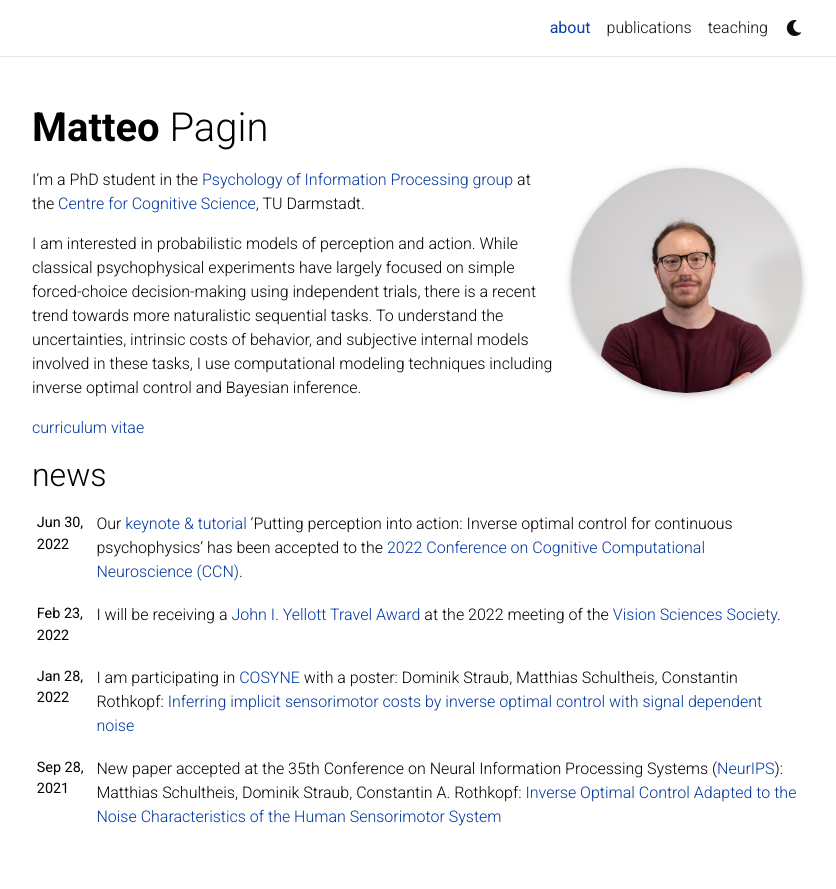
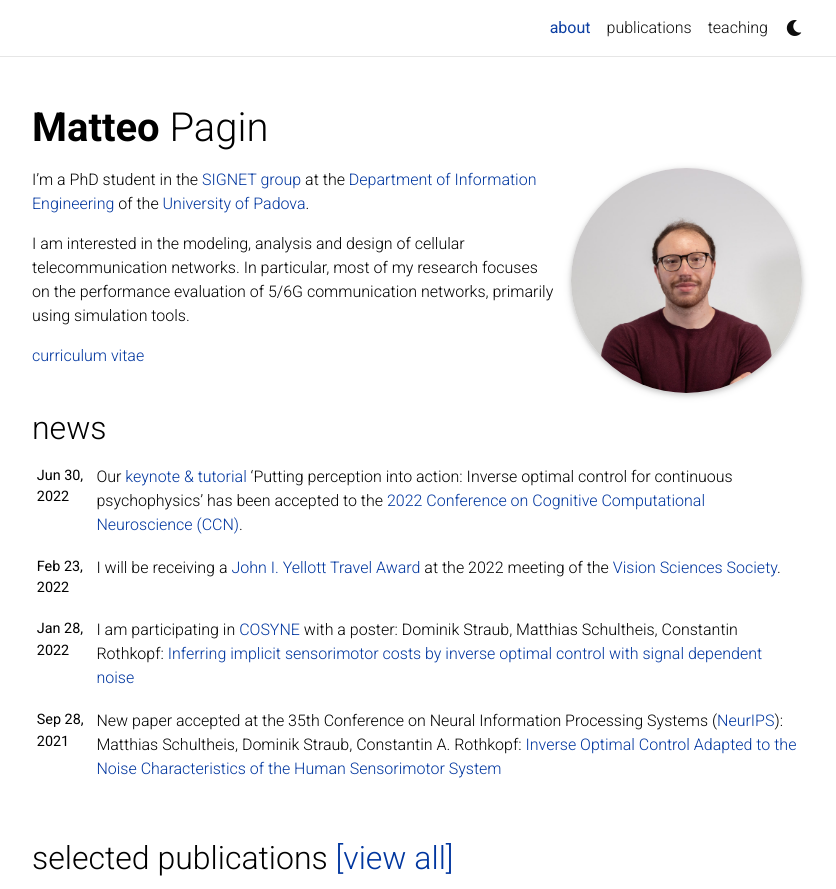
Before and after one commit to pagmatt/pagmatt.github.io, a Jekyll site: the page built from _pages/about.md, in a window 1280 px wide and 1207 px high, cut to the strip 0-889 px from the top of the window. Shown: the whole strip, without its empty margins (223-1059 px from the left). Built offline with Jekyll 4.4.1, drawn with Linux system fonts in a browser that asks for light colours; full-size pictures stand in for the smaller copies a plugin makes; comment, search, counter and statistics services are not loaded; a style sheet for code colours, icons or effects is not loaded.

Commit message:
Update about section

```diff
--- a/_config.yml
+++ b/_config.yml
@@ -221,8 +221,8 @@
 
 scholar:
 
-  last_name: Straub
-  first_name: [Dominik]
+  last_name: Pagin
+  first_name: [Matteo]
 
   style: apa
   locale: en
--- a/_pages/about.md
+++ b/_pages/about.md
@@ -19,8 +19,8 @@
 social: true  # includes social icons at the bottom of the page
 ---
 
-I'm a PhD student in the [Psychology of Information Processing group](https://www.pip.tu-darmstadt.de/ag_pip/index.en.jsp) at the [Centre for Cognitive Science](https://www.tu-darmstadt.de/cogsci/ccs/index.en.jsp), TU Darmstadt.
+I'm a PhD student in the [SIGNET group](https://signet.dei.unipd.it/) at the [Department of Information Engineering](https://www.dei.unipd.it/home-page) of the [University of Padova](https://www.unipd.it/).
 
-I am interested in probabilistic models of perception and action. While classical psychophysical experiments have largely focused on simple forced-choice decision-making using independent trials, there is a recent trend towards more naturalistic sequential tasks. To understand the uncertainties, intrinsic costs of behavior, and subjective internal models involved in these tasks, I use computational modeling techniques including inverse optimal control and Bayesian inference.
+I am interested in the modeling, analysis and design of cellular telecommunication networks. In particular, most of my research focuses on the performance evaluation of 5/6G communication networks, primarily using simulation tools.
 
-[curriculum vitae](https://dominikstrb.github.io/assets/pdf/dominikstraub-cv.pdf)
+[curriculum vitae](https://dominikstrb.github.io/assets/pdf/cv.pdf)
```
Also changed, not shown: 3 other files.
